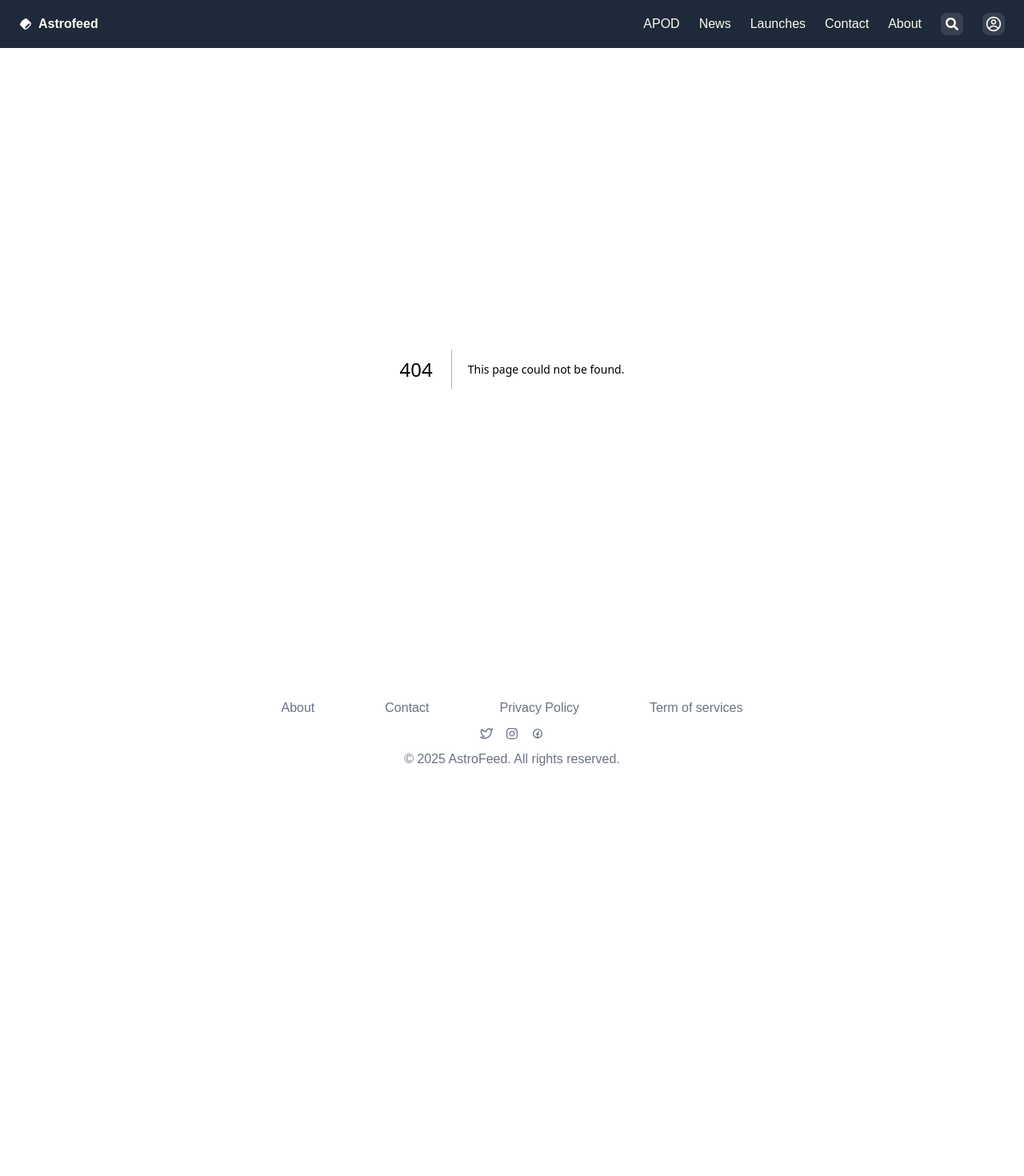
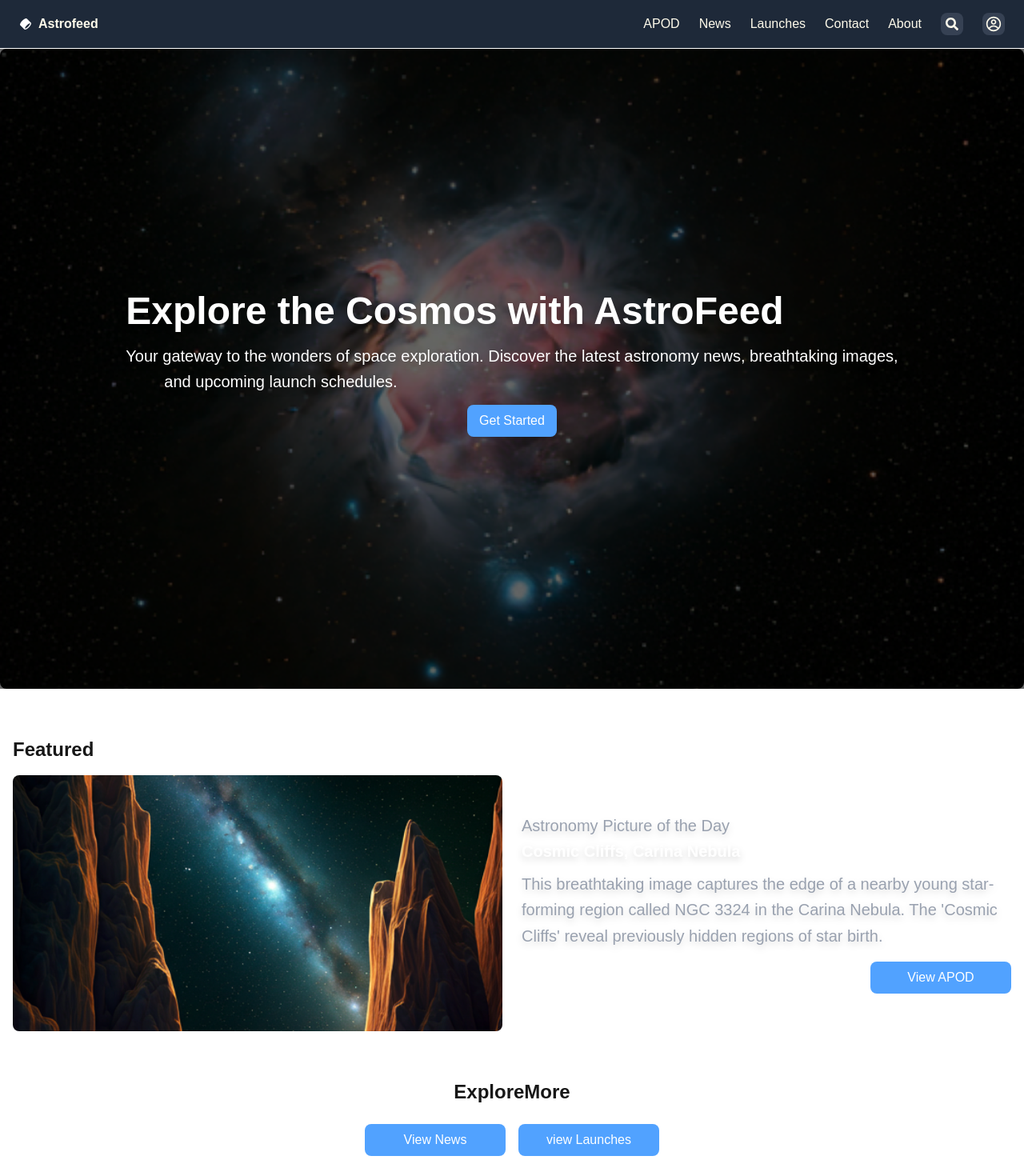
Before and after one commit to microhexagon/astro-feed, a Next.js app: page /landing-page in a window 1280 px wide. Before the commit this address had no page. Shown: the top 1470 px of the page at 80% size. Before the commit the page ends 973 px from the top, so only its background shows below. Built offline with nearby package versions, Linux system fonts and the light colour scheme.

Commit message:
feat: landing page made

```diff
--- /dev/null
+++ b/app/landing-page/page.tsx
@@ -0,0 +1,16 @@
+import ExploreMore from "@/components/landing page/ExploreMore";
+import Featured from "@/components/landing page/Featured";
+import HeroSection from "@/components/landing page/HeroSection";
+import React from "react";
+
+const LandingPage = () => {
+  return (
+    <main>
+      <HeroSection />
+      <Featured />
+      <ExploreMore />
+    </main>
+  );
+};
+
+export default LandingPage;
```
